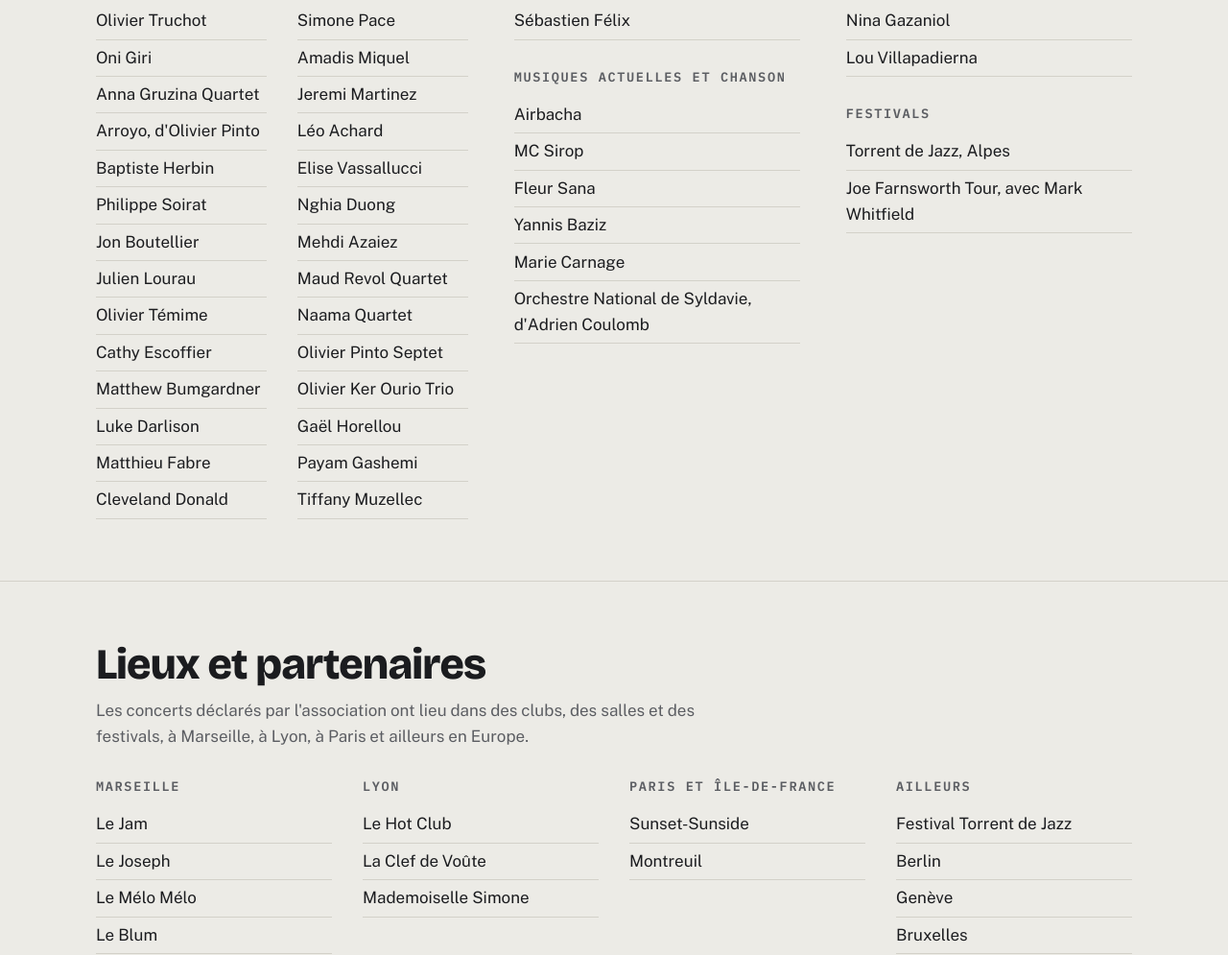
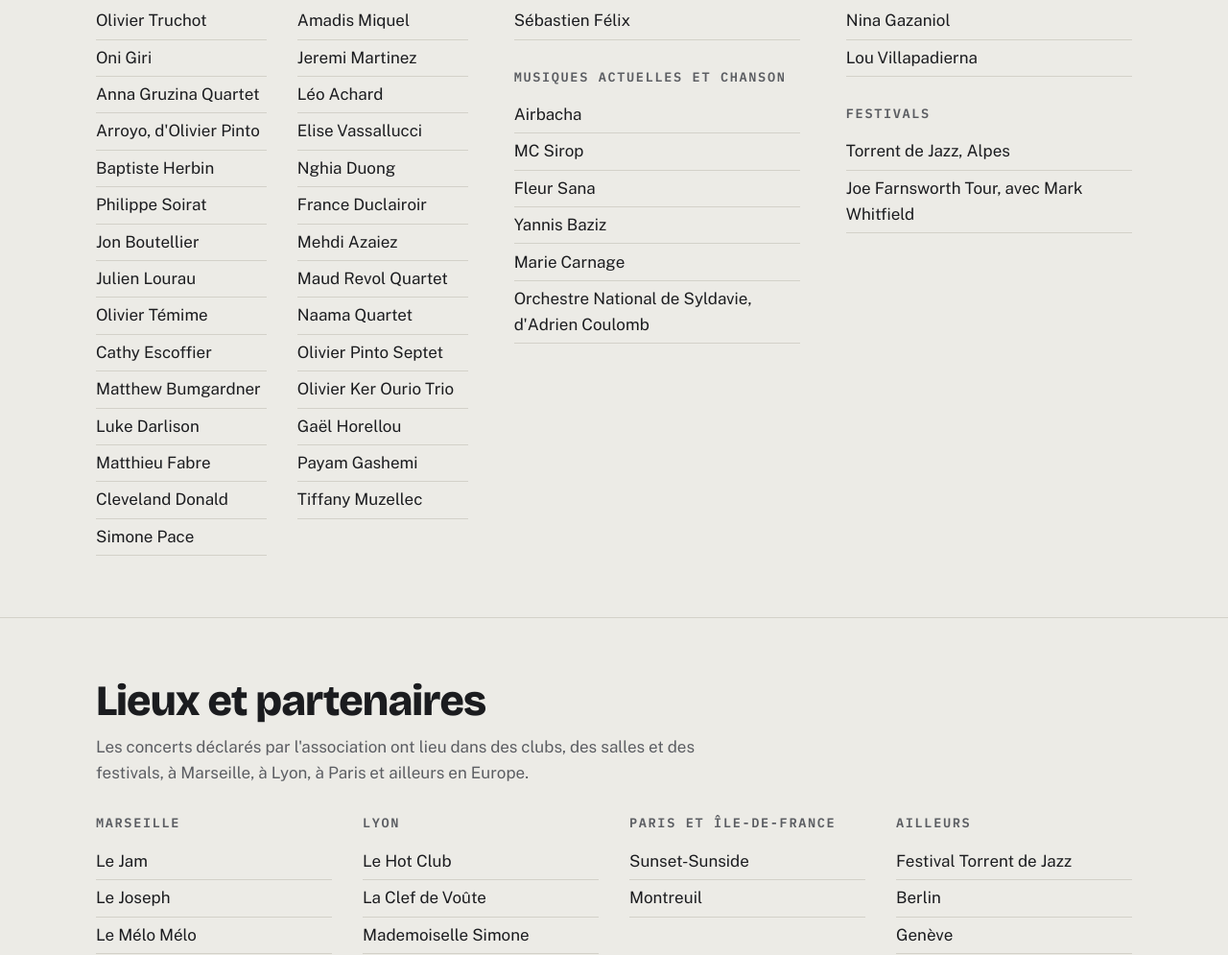
Before and after one commit to takeoff-sys/takeoff-production, a plain HTML site: page index.html in a window 1280 px wide. Shown: the part 2793-3788 px from the top of the page at 96% size. Drawn offline with nearby package versions, Linux system fonts and the light colour scheme.

Commit message:
Ajout France Duclairoir
Co-Authored-By: Claude Opus 5.5 <noreply@anthropic.com>
Claude-Session: https://claude.ai/code/session_01KkxsqQZaxfDMYjhbc1fMEW

```diff
--- a/index.html
+++ b/index.html
@@ -146,6 +146,7 @@
           <li>Léo Achard</li>
           <li>Elise Vassallucci</li>
           <li>Nghia Duong</li>
+          <li>France Duclairoir</li>
           <li>Mehdi Azaiez</li>
           <li>Maud Revol Quartet</li>
           <li>Naama Quartet</li>
```
Also changed, not shown: proposition.html (+1 -0 lines).
